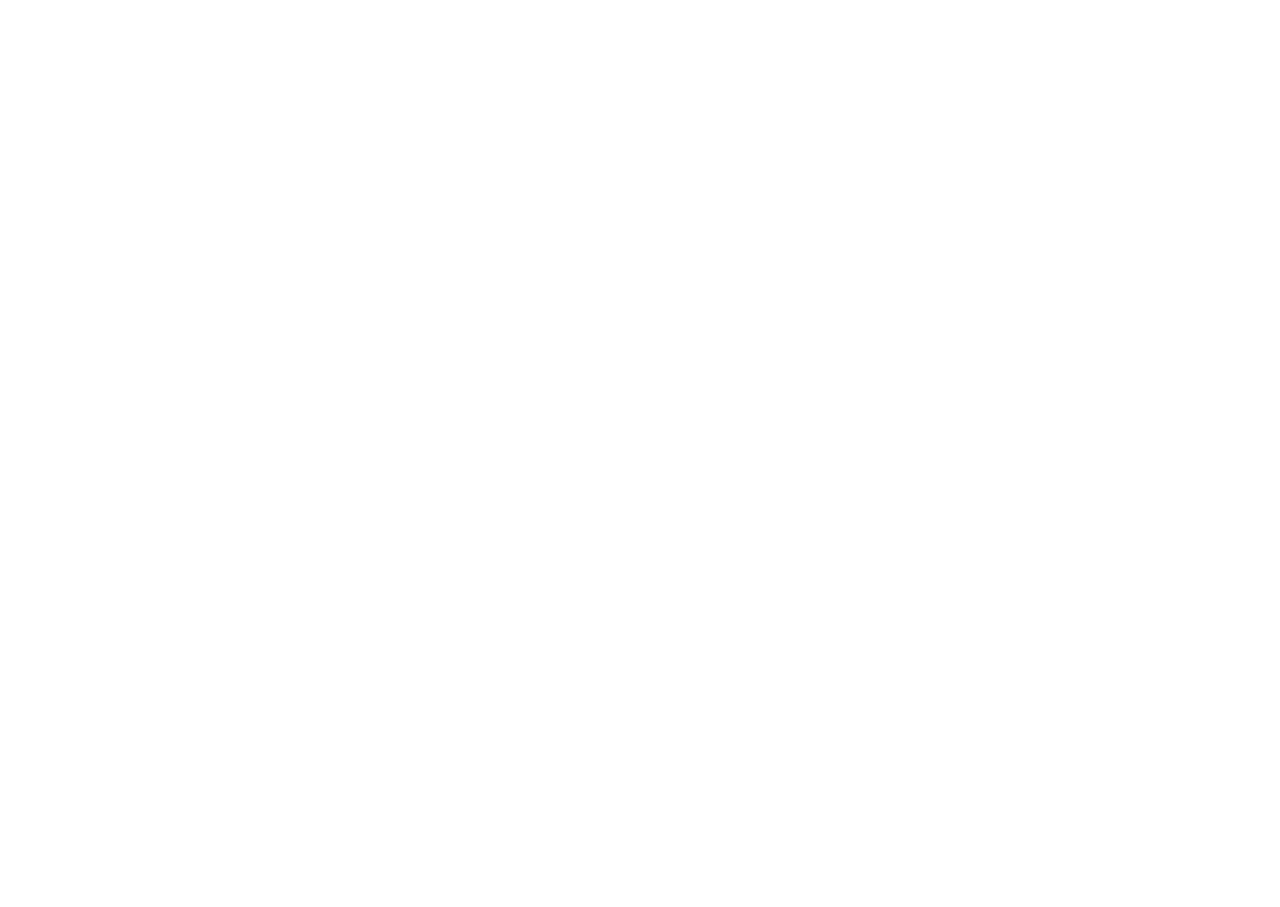
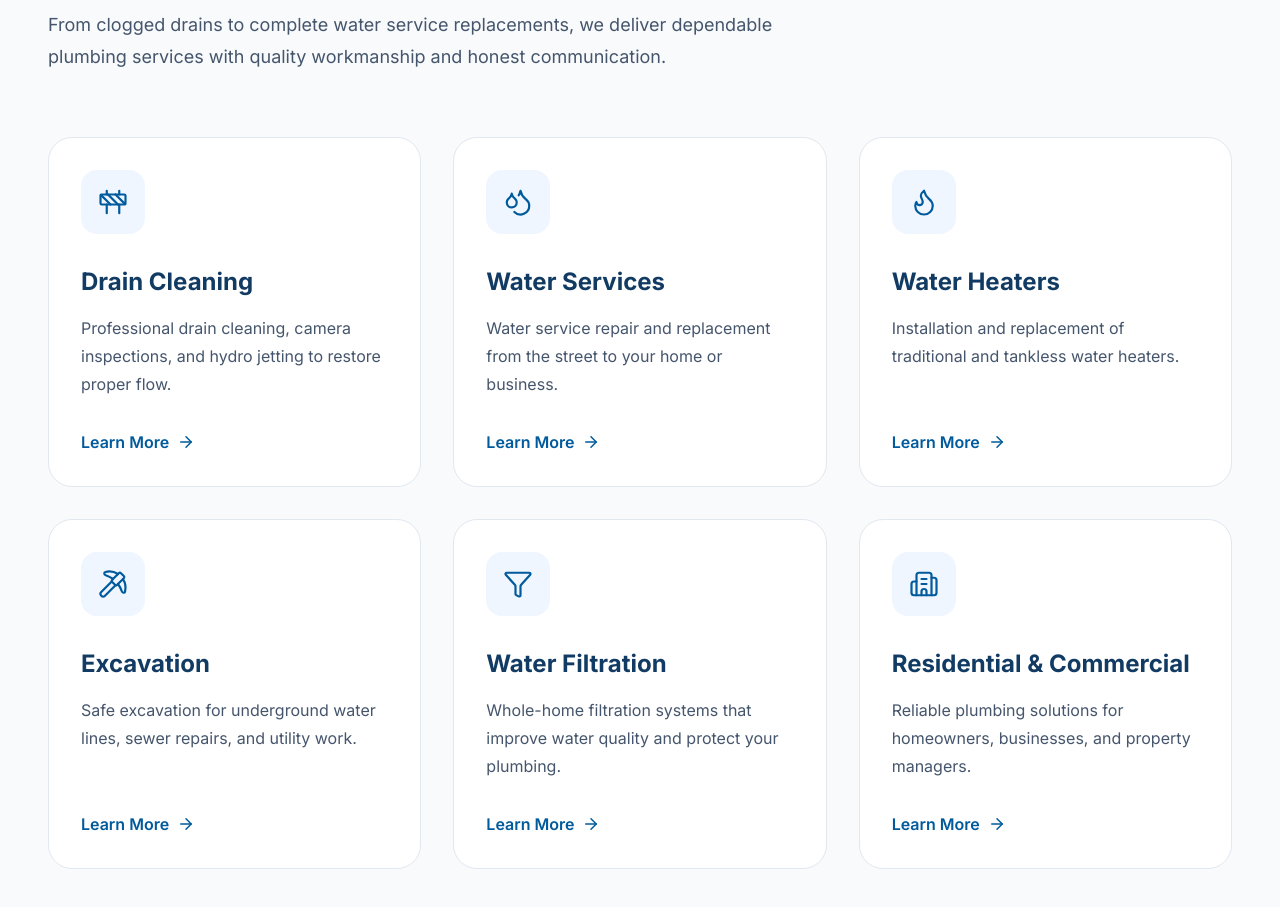
Before and after one commit to gstest88/pps-site, a Next.js app: page / in a window 1280 px wide. Shown: the part 1580-2487 px from the top of the page. Before the commit the page ends 1255 px from the top, so only its background shows below. Built offline with nearby package versions, Linux system fonts and the light colour scheme.

Commit message:
added animated services grid

```diff
--- /dev/null
+++ b/app/components/home/Services.tsx
@@ -0,0 +1,85 @@
+import Section from "../ui/Section";
+import Container from "../ui/Container";
+import Heading from "../ui/Heading";
+import ServiceCard from "./ServicesCard";
+
+import {
+  Construction,
+  Droplets,
+  Flame,
+  Pickaxe,
+  Filter,
+  Building2,
+} from "lucide-react";
+
+const services = [
+  {
+    title: "Drain Cleaning",
+    description:
+      "Professional drain cleaning, camera inspections, and hydro jetting to restore proper flow.",
+    icon: Construction,
+    href: "/services/drain-cleaning",
+  },
+  {
+    title: "Water Services",
+    description:
+      "Water service repair and replacement from the street to your home or business.",
+    icon: Droplets,
+    href: "/services/water-services",
+  },
+  {
+    title: "Water Heaters",
+    description:
+      "Installation and replacement of traditional and tankless water heaters.",
+    icon: Flame,
+    href: "/services/water-heaters",
+  },
+  {
+    title: "Excavation",
+    description:
+      "Safe excavation for underground water lines, sewer repairs, and utility work.",
+    icon: Pickaxe,
+    href: "/services/excavation",
+  },
+  {
+    title: "Water Filtration",
+    description:
+      "Whole-home filtration systems that improve water quality and protect your plumbing.",
+    icon: Filter,
+    href: "/services/filtration",
+  },
+  {
+    title: "Residential & Commercial",
+    description:
+      "Reliable plumbing solutions for homeowners, businesses, and property managers.",
+    icon: Building2,
+    href: "/services",
+  },
+];
+
+export default function Services() {
+  return (
+    <Section className="bg-[#F8FAFC]">
+      <Container>
+
+        <Heading
+          eyebrow="Our Services"
+          title="Professional Plumbing Solutions for Philadelphia"
+          subtitle="From clogged drains to complete water service replacements, we deliver dependable plumbing services with quality workmanship and honest communication."
+        />
+
+        <div className="mt-16 grid gap-8 md:grid-cols-2 xl:grid-cols-3">
+
+          {services.map((service) => (
+            <ServiceCard
+              key={service.title}
+              {...service}
+            />
+          ))}
+
+        </div>
+
+      </Container>
+    </Section>
+  );
+}
--- /dev/null
+++ b/app/components/home/ServicesCard.tsx
@@ -0,0 +1,49 @@
+import Link from "next/link";
+import { ArrowRight } from "lucide-react";
+import { LucideIcon } from "lucide-react";
+
+type Props = {
+  icon: LucideIcon;
+  title: string;
+  description: string;
+  href: string;
+};
+
+export default function ServiceCard({
+  icon: Icon,
+  title,
+  description,
+  href,
+}: Props) {
+  return (
+    <Link
+      href={href}
+      className="group flex h-full flex-col rounded-3xl border border-slate-200 bg-white p-8 transition-all duration-300 hover:-translate-y-1 hover:border-[#005A9C] hover:shadow-xl"
+    >
+      <div className="mb-8 flex h-16 w-16 items-center justify-center rounded-2xl bg-blue-50">
+        <Icon
+          className="text-[#005A9C]"
+          size={30}
+          strokeWidth={1.75}
+        />
+      </div>
+
+      <h3 className="text-2xl font-bold text-[#123B63]">
+        {title}
+      </h3>
+
+      <p className="mt-4 flex-grow leading-7 text-slate-600">
+        {description}
+      </p>
+
+      <div className="mt-8 flex items-center gap-2 font-semibold text-[#005A9C]">
+        Learn More
+
+        <ArrowRight
+          className="transition-transform duration-300 group-hover:translate-x-1"
+          size={18}
+        />
+      </div>
+    </Link>
+  );
+}
--- a/app/page.tsx
+++ b/app/page.tsx
@@ -1,6 +1,7 @@
 import Navbar from "@/app/components/layout/Navbar";
 import Hero from "@/app/components/home/Hero";
 import TrustBar from "@/app/components/home/TrustBar";
+import Services from "@/app/components/home/Services";
 
 export default function Home() {
   return (
@@ -8,6 +9,7 @@
       <Navbar />
       <Hero />
       <TrustBar />
+      <Services />
     </>
   );
 }
```
